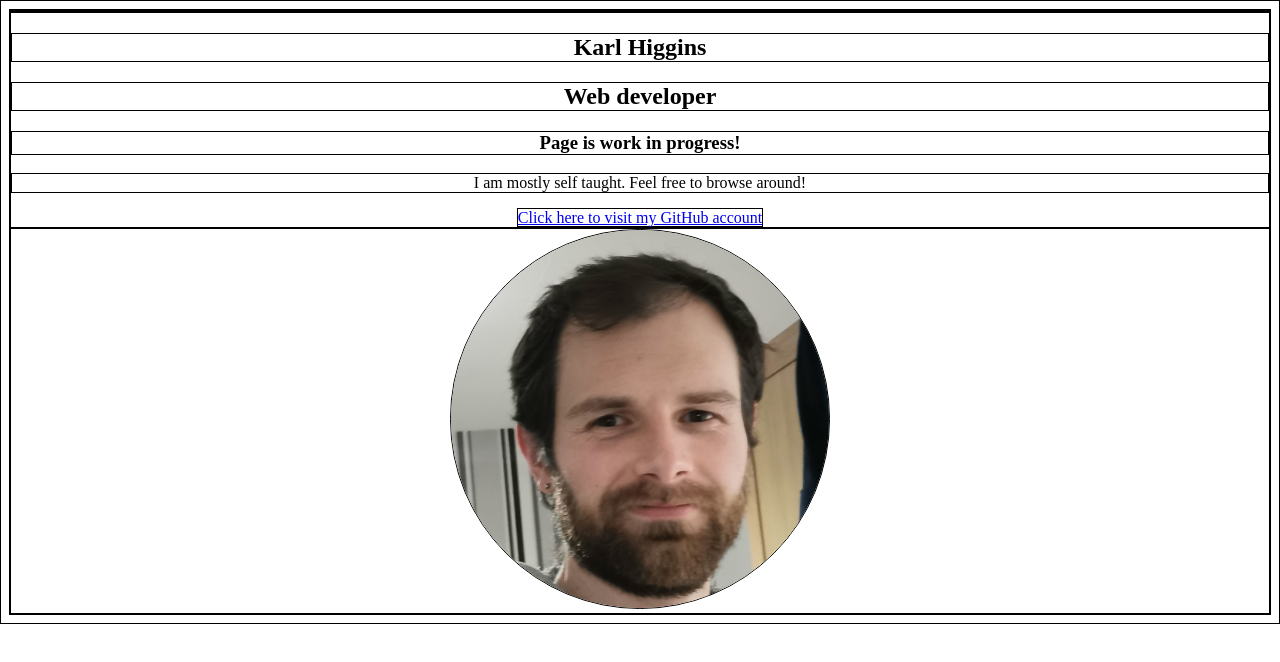
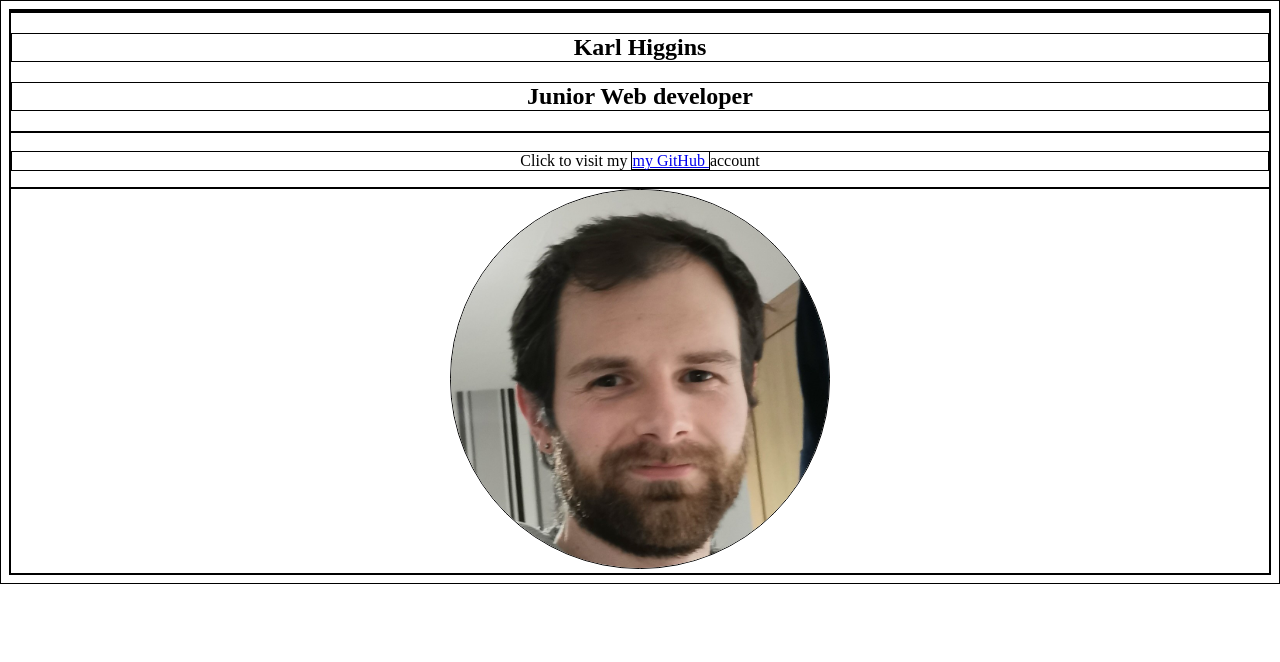
Before and after one commit to karl3644/karl3644.github.io, a plain HTML site: page index.html in a window 1280 px wide. Drawn offline with Linux system fonts and the light colour scheme.

Commit message:
updated main paragraph anchor position

```diff
--- a/index.html
+++ b/index.html
@@ -12,10 +12,13 @@
 
         <section id="details">
             <h1>Karl Higgins</h1>
-            <h2>Web developer</h2>
-            <h3>Page is work in progress!</h3>
-            <p>I am mostly self taught. Feel free to browse around!</self-taugh></p>
-            <a href="https://github.com/karl3644">Click here to visit my GitHub account</a>
+            <h2>Junior Web developer</h2>
+            <h3></h3>
+            <p>Click to visit my
+                <a href="https://github.com/karl3644"> my GitHub </a>
+                account
+            </p>
+
         </section>
 
         <section id="photo">
```
